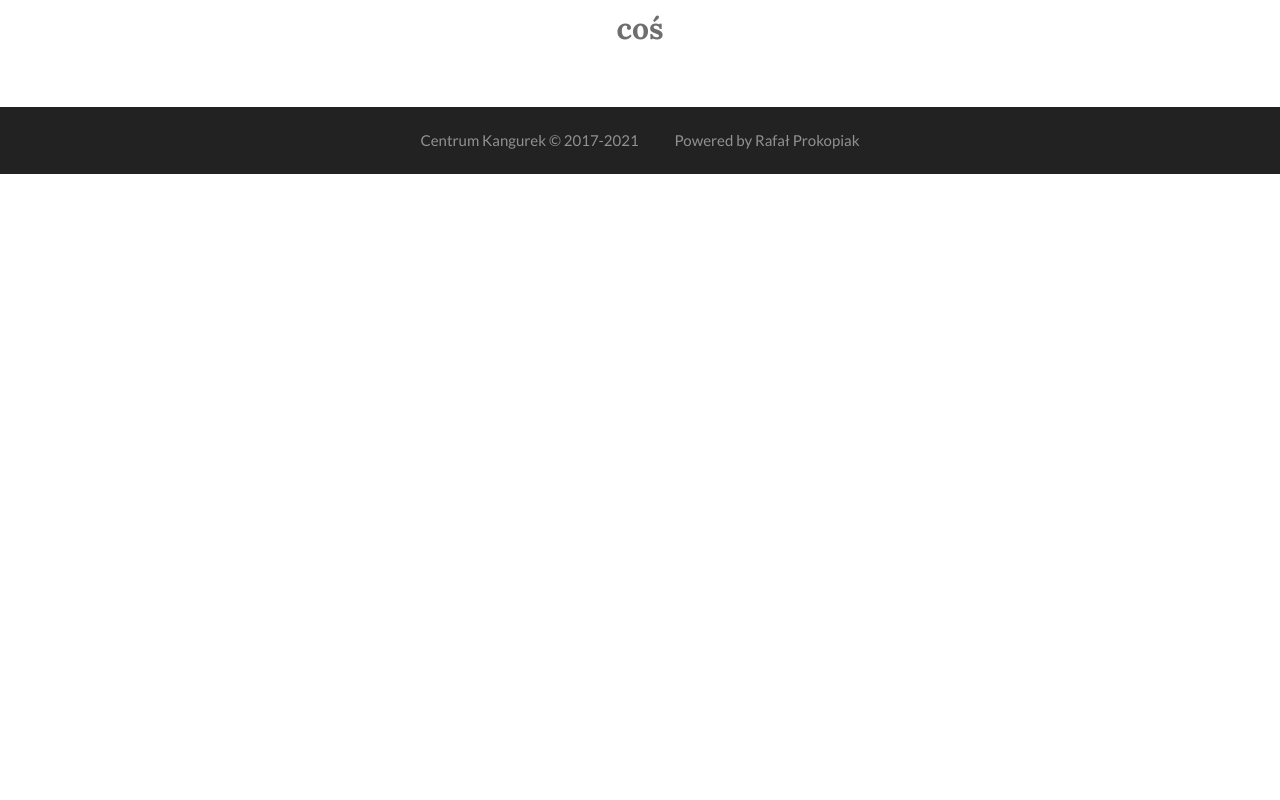
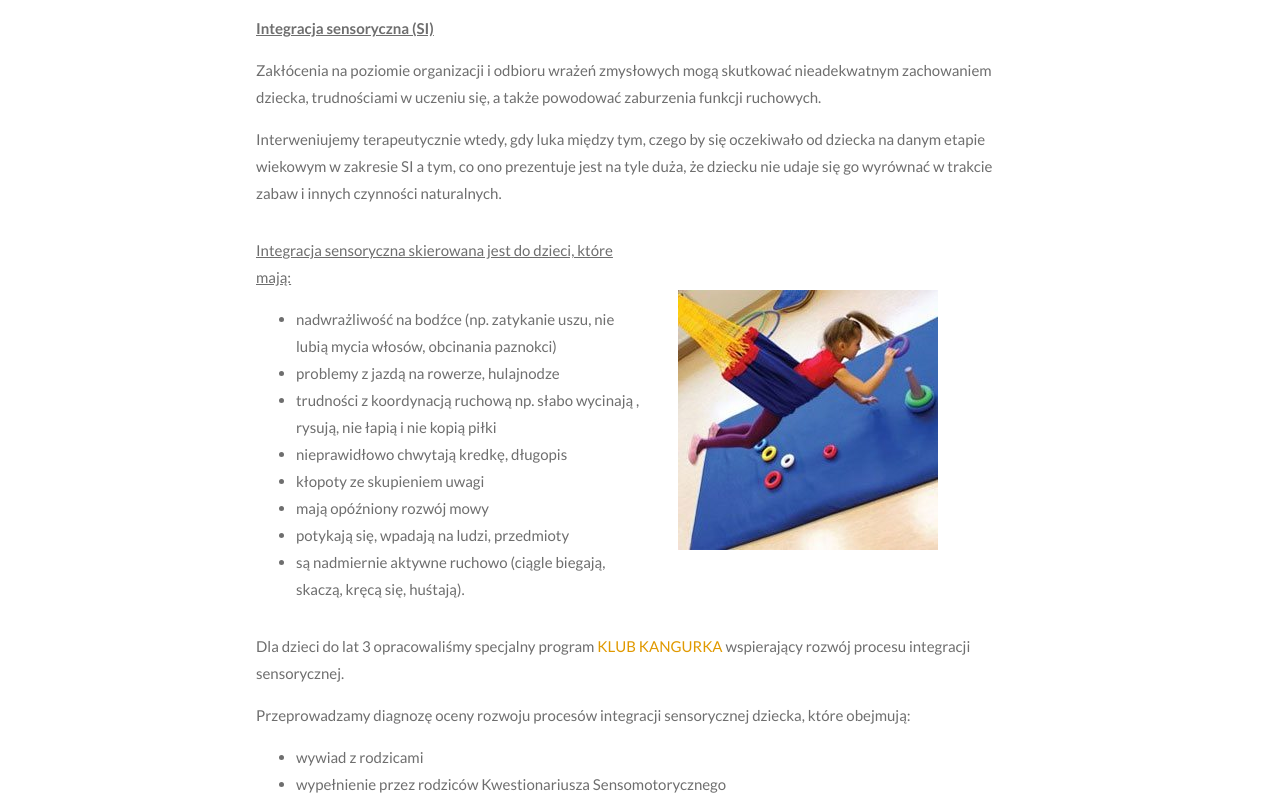
Before and after one commit to Rehaeel/kangurek, a React (Create React App) app: page /integracja-sensoryczna in a window 1280 px wide. Shown: the part 480-1280 px from the top of the page. Before the commit the page ends 800 px from the top, so only its background shows below. Built offline with nearby package versions, Linux system fonts and the light colour scheme.

Commit message:
Si site ready

```diff
--- a/src/component/pages/offer/SI/si.css
+++ b/src/component/pages/offer/SI/si.css
@@ -0,0 +1,39 @@
+.site-section-si {
+    text-align: left;
+}
+
+.site-section-si>p:first-of-type {
+    text-decoration: underline;
+}
+
+.site-section-si>div {
+display: grid;
+grid-template-columns: 1fr 0.9fr;
+gap: 5%;
+justify-content: center;
+align-items: center;
+}
+
+.site-section-si>div>div {
+    justify-self:right;
+}
+
+.site-section-si div>p:first-of-type {
+    text-decoration: underline;
+}
+
+@media screen and (max-width: 980px) {
+.site-section-si>div {
+grid-template-columns: 1fr;
+}
+
+.site-section-si>div>div {
+    justify-self:center;
+}
+
+.site-section-si img {
+    justify-self:center;
+    margin-bottom: 40px;
+}
+
+}
--- a/src/component/pages/offer/SI/si.js
+++ b/src/component/pages/offer/SI/si.js
@@ -2,12 +2,42 @@ import React from 'react'
 import './SI.css'
 import SiCover from './photos/Integracja_Sensoryczna_zakladka_kangurek.jpg';
 import OfferTemplate from '../offer-template/offer-template';
+import si from './photos/SI.jpg'
 
 export default class SI extends React.Component {
     render() {
         return (
-            <OfferTemplate header="INTEGRACJA SENSORYCZNA (SI)" img={SiCover}>
-                <h1>coś</h1>
+            <OfferTemplate header="INTEGRACJA SENSORYCZNA (SI)" img={SiCover} name="si" margin={0} >
+                <p><b>Integracja sensoryczna  (SI)</b></p>
+                <p>Zakłócenia na poziomie organizacji i odbioru wrażeń zmysłowych mogą skutkować nieadekwatnym zachowaniem dziecka, trudnościami w uczeniu się, a także powodować zaburzenia funkcji ruchowych.</p>
+                <p>Interweniujemy terapeutycznie  wtedy, gdy luka między tym, czego by się oczekiwało od dziecka na danym etapie wiekowym w zakresie SI a tym, co ono prezentuje jest na tyle duża, że dziecku nie udaje się go wyrównać w trakcie zabaw i innych czynności naturalnych.</p>
+                <div>
+                    <div>
+                        <p>Integracja sensoryczna  skierowana jest do dzieci, które mają:</p>
+                        <ul>
+                            <li>nadwrażliwość na bodźce (np. zatykanie uszu, nie lubią mycia włosów, obcinania paznokci)</li>
+                            <li>problemy z jazdą na rowerze, hulajnodze</li>
+                            <li>trudności z koordynacją ruchową np. słabo wycinają , rysują, nie łapią i nie kopią piłki</li>
+                            <li>nieprawidłowo chwytają kredkę, długopis</li>
+                            <li>kłopoty ze skupieniem uwagi</li>
+                            <li>mają opóźniony rozwój mowy</li>
+                            <li>potykają się, wpadają na ludzi, przedmioty</li>
+                            <li>są nadmiernie aktywne ruchowo (ciągle biegają, skaczą, kręcą się, huśtają).</li>
+                        </ul>
+                    </div>
+                    <img src={si} alt="integracja sensoryczna" />
+                </div>
+                <p>Dla dzieci do lat 3 opracowaliśmy specjalny program <a href="/klub-klub-kangurka">KLUB KANGURKA</a> wspierający rozwój procesu integracji sensorycznej.</p>
+                <p>Przeprowadzamy  diagnozę oceny rozwoju procesów integracji sensorycznej dziecka, które obejmują:</p>
+                <ul>
+                    <li>wywiad z rodzicami</li>
+                    <li>wypełnienie przez rodziców Kwestionariusza Sensomotorycznego</li>
+                    <li>obserwację kliniczną dziecka</li>
+                    <li>przeprowadzanie Południowo Kalifornijskich Testów dla dzieci od 4 r.ż.</li>
+                    <li>obserwację zachowania dziecka podczas badania</li>
+                    <li>obserwację swobodnej zabawy dziecka i jego reakcji na stymulację sensoryczną.</li>
+                </ul>
+                <p>Terapia  trwa 45 minut</p>
             </OfferTemplate>
         )
     }
--- a/src/component/pages/offer/offer-template/offer-template.js
+++ b/src/component/pages/offer/offer-template/offer-template.js
@@ -1,12 +1,15 @@
 import React from 'react'
 import SiteWrapper from '../../../site-wrapper/site-wrapper'
 import './offer-template.css'
+import Sections from '../../../sections/sections'
 
 export default class OfferTemplate extends React.Component {
     render() {
         return (
             <SiteWrapper header={this.props.header} img={this.props.img} offer={true} height={370}>
-                {this.props.children}
+                <Sections siteName={this.props.name} margin={this.props.margin} width={60}>
+                    {this.props.children}
+                </Sections>
             </SiteWrapper>
         )
     }
--- a/src/component/sections/sections.css
+++ b/src/component/sections/sections.css
@@ -10,7 +10,6 @@
 
 .sections {
     display: block;
-    margin: 80px 0;
     text-align: center;
 }
 
--- a/src/component/sections/sections.js
+++ b/src/component/sections/sections.js
@@ -11,7 +11,7 @@ export default class Sections extends React.Component {
     render() {
         return (
             <div id={this.props.id ?? ''} className={`sections-overlay ${this.props.name ? this.convertToDashes() : ''} `}>
-                <div className="sections" style={{ width: `${this.props.width ?? 70}% ` }}>
+                <div className={`sections ${this.props.siteName ? 'site-section-' : ''}${this.props.siteName ?? ''}`} style={{ width: `${this.props.width ?? 70}% `, margin: `${this.props.margin ?? '80'}px 0` }}>
                     <h1>{this.props.name}</h1>
                     {this.props.children}
                 </div>
--- a/src/index.css
+++ b/src/index.css
@@ -24,6 +24,11 @@ h1, h2, h3, h4 {
   font-family: 'Lora', serif;
 }
 
+a:link {
+  color: var(--orange-color);
+  text-decoration: none;
+}
+
 code {
   font-family: source-code-pro, Menlo, Monaco, Consolas, 'Courier New',
     monospace;
```
